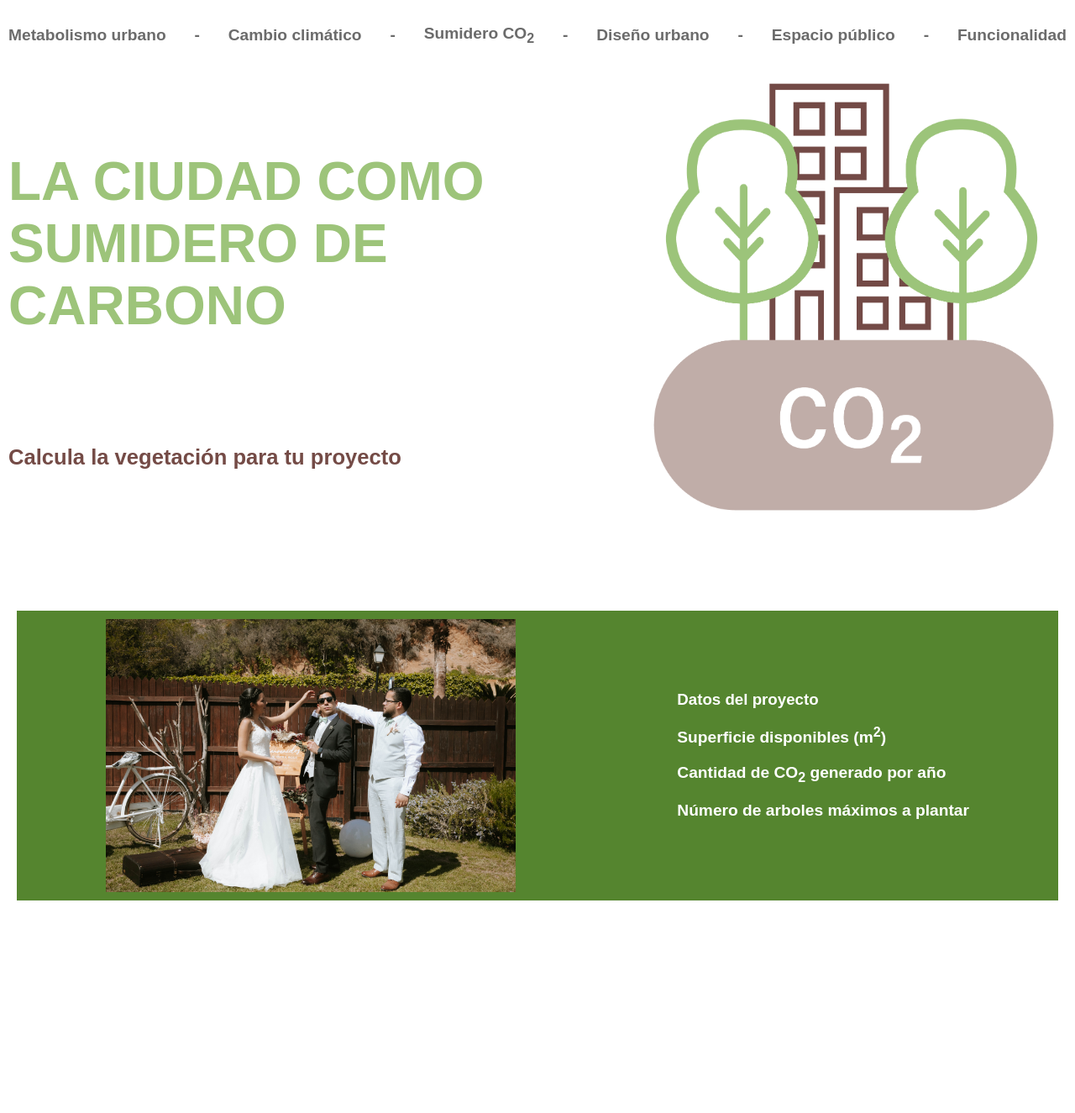
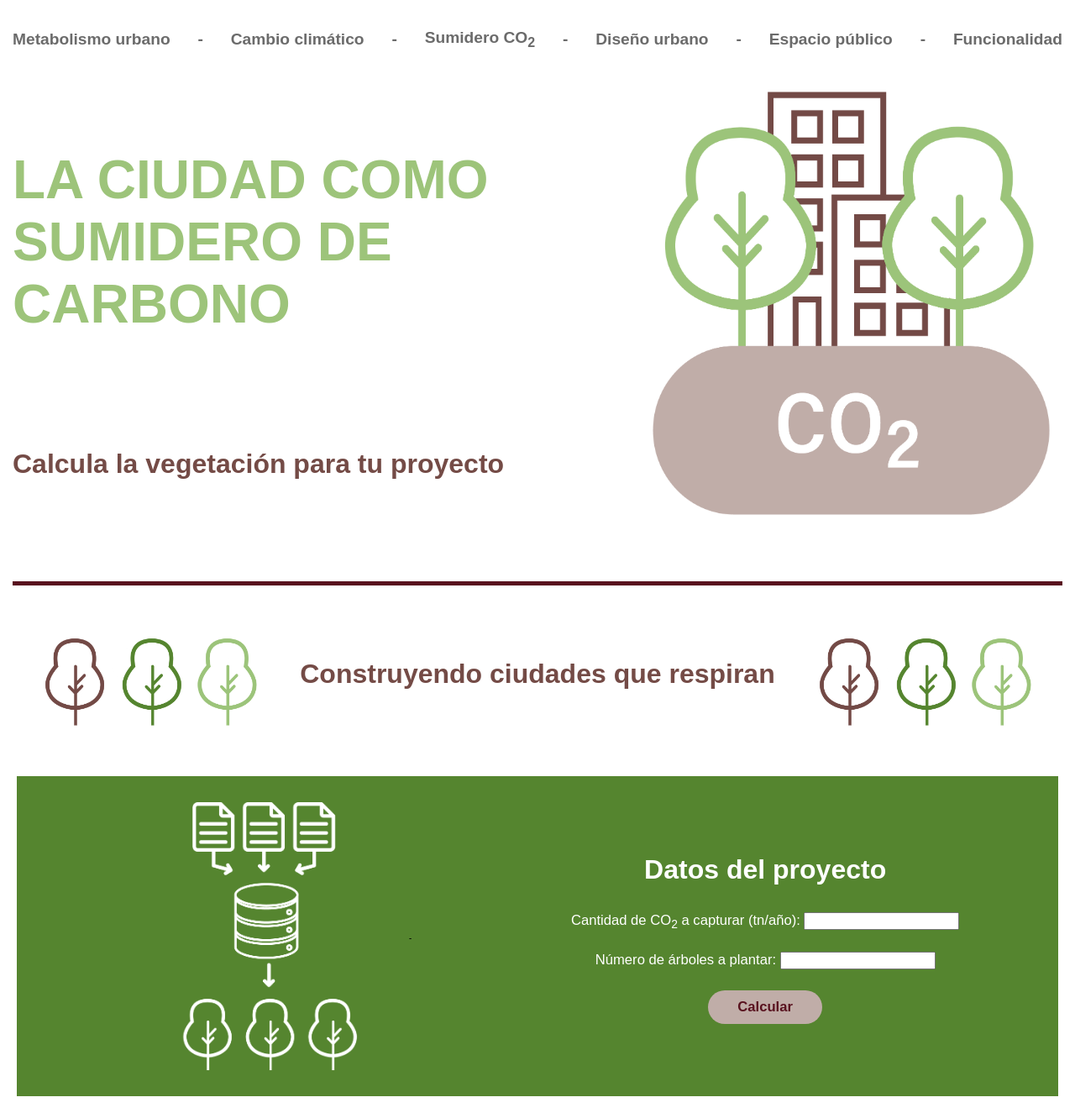
Before and after one commit to Rizquez/eco_balance, a Flask app: page / in a window 1280 px wide. Shown: the whole page at 84% size. Before the commit the page ends 1072 px from the top, so only its background shows below. Run offline with Flask 3, Linux system fonts and the light colour scheme.

Commit message:
Culminacion de la primera version para la insercion de datos

```diff
--- a/src/routes/routes.py
+++ b/src/routes/routes.py
@@ -1,7 +1,7 @@
 # -------------------------------------------------------------------------------------------------------------------------------------------------
 # IMPORTACION DE LIBRERIAS
 
-from flask import Flask, render_template, redirect
+from flask import Flask, render_template, redirect, request
 # -------------------------------------------------------------------------------------------------------------------------------------------------
 
 # Instanciamos la app
@@ -9,10 +9,20 @@ app = Flask(__name__, template_folder='../templates', static_folder='../static')
 
 
 # Ruta raiz para el calculo
-@app.route('/', methods=['GET'])
+@app.route('/', methods=['GET', 'POST'])
 def home():
+
+    # Verificamos si se enviaron datos
+    if request.method == 'POST':
+
+        # Extraemos los datos de la peticion
+        co2_capture = request.form.get('co2-capture')
+        tree_number = request.form.get('tree-number')
+
+        return render_template('index.html', co2_capture=co2_capture, tree_number=tree_number)
+
+    # Si no es POST, simplemente cargamos la pagina sin datos de resultado
     return render_template('index.html')
-
 
 # Manejador de errores mas comunes
 @app.errorhandler(404)
--- a/src/static/styles.css
+++ b/src/static/styles.css
@@ -18,74 +18,110 @@ body {
     max-width: 1440px;
 }
 
-.container {
-    margin: 10px;
+h3 {
+    font-size: 2.5vw;
+}
+
+.container-general {
+    margin: 15px;
     display: flex;
     justify-content: space-between;
     align-items: center;
 }
 
-.logo-txt {
+.container-general p {
+    color: var(--gris);
+    font-weight: bold;
+    font-size: 1.5vw;
+}
+
+.container-arboles {
+    display: flex;
+    justify-content: space-evenly;
+}
+
+.container-arboles h2 {
+    color: var(--marron);
+    font-size: 2.5vw;
+}
+
+.container-logo-txt {
     display: flex;
     flex-direction: column;
     justify-content: space-between;
     gap: 50px;
 }
 
-.logo-txt h1 {
+.container-logo-txt h1 {
     font-size: 5vw;
     color: var(--verde-claro);
 }
 
-.logo-txt h3 {
-    font-size: 2vw;
+.container-logo-txt h3 {
     color: var(--marron);
 }
 
-.container img {
-    max-width: 40%;
-    height: auto;
-}
-
-.container p {
-    color: var(--gris);
-    font-weight: bold;
-    font-size: 1.5vw;
-}
-
-
-
-
-
-
-
-
-
-/* EN REVISION */
 .container-data {
-    padding: 10px;
     margin: 20px;
-    margin-top: 100px;
+    padding: 25px;
     background-color: var(--verde-oscuro);
     display: flex;
     justify-content: space-around;
     align-items: center;
 }
 
-.container-data p, h3 {
+.container-data label, h3 {
     color: var(--blanco);
 }
 
+.container-data h3, label {
+    text-align: center;
+}
 
+.container-data label, button {
+    font-size: 1.3vw;
+}
 
+.container-data button {
+    color: var(--vino);
+    background-color: var(--beige);
+    font-weight: bold;
+    padding: 10px 35px;
+    border: none;
+    cursor: pointer;
+    border-radius: 30px;
+    text-decoration: none;
+}
 
+.space-element {
+    padding-bottom: 25px;
+    text-align: center;
+}
 
+.img-logo-tfg {
+    max-width: 40%;
+    height: auto;
+}
 
+.img-logo-bbdd {
+    max-width: 30%;
+    height: auto;
+}
 
+.img-arboles {
+    max-width: 20%;
+    height: auto;
+}
 
+.line-horizontal {
+    height: 5px;
+    background-color: var(--vino);
+    margin: 60px 15px;
+}
 
-
-
+.div-space {
+    margin: 60px;
+}
 
 /* Estilos para el fichero page_error */
 .img_err_body, .img_err_html
@@ -96,7 +132,7 @@ body {
 
 .img_err_bg
 {
-    background-image: url('https://cdn2.hubspot.net/hubfs/242200/shutterstock_774749455.jpg');
+    background-image: url('../static/image/image-error.jpg');
     height: 100%;
     background-position: center;
     background-repeat: no-repeat;
--- a/src/templates/index.html
+++ b/src/templates/index.html
@@ -4,8 +4,7 @@
         <link rel="stylesheet" type="text/css" href="./static/styles.css"/>
     </head>
     <body>
-
-        <section class="container">
+        <section class="container-general">
             <p>Metabolismo urbano</p>
             <p> - </p>
             <p>Cambio climático</p>
@@ -19,25 +18,59 @@
             <p>Funcionalidad</p>
         </section>
 
-
-        <section class="container">
-            <div class="logo-txt">
+        <section class="container-general">
+            <div class="container-logo-txt">
                 <h1>LA CIUDAD COMO SUMIDERO DE CARBONO</h1>
                 <h3>Calcula la vegetación para tu proyecto</h3>
             </div>
-            <img src="{{url_for('static', filename='image/logo-tfg.png')}}" alt="Logo TFG"/>
+            <img class="img-logo-tfg" src="{{url_for('static', filename='image/logo-tfg.png')}}" alt="Logo TFG"/>
+        </section>
+
+        <div class="line-horizontal"></div>
+
+        <section class="container-arboles">
+            <img class="img-arboles" src="{{url_for('static', filename='image/logo-arboles.png')}}" alt="Logo Arboles"/>
+            <h2>Construyendo ciudades que respiran</h2>
+            <img class="img-arboles" src="{{url_for('static', filename='image/logo-arboles.png')}}" alt="Logo Arboles"/>
+        </section>
+
+        <div class="div-space"></div>
+
+        <section class="container-general container-data">
+            <img class="img-logo-bbdd" src="{{url_for('static', filename='image/logo-bbdd.png')}}" alt="Logo Datos"/>
+            <div class="">
+                <h3>Datos del proyecto</h3>
+                <form action="{{url_for('home')}}" method="post">
+                    <div class="space-element">
+                        <label for="co2-capture">Cantidad de CO<sub>2</sub> a capturar (tn/año):</label>
+                        <input type="number" id="co2-capture" name="co2-capture" min="0" step="0.01" required>
+                    </div>
+                    <div class="space-element">
+                        <label for="tree-number">Número de árboles a plantar:</label>
+                        <input type="number" id="tree-number" name="tree-number" min="0" step="1" required>
+                    </div>
+                    <div class="space-element">
+                        <button type="submit">Calcular</button>
+                    </div>
+                </form>
+            </div>
         </section>
 
 
-        <section class="container container-data">
-            <img src="{{url_for('static', filename='image/GW6A6175.jpg')}}" alt="Logo Datos"/>
+
+
+        <section>
+            {% if co2_capture and tree_number %}
             <div>
-                <h3>Datos del proyecto</h3>
-                <p>Superficie disponibles (m<sup>2</sup>)</p>
-                <p>Cantidad de CO<sub>2</sub> generado por año</p>
-                <p>Número de arboles máximos a plantar</p>
+                <h4>Resultados del Cálculo:</h4>
+                <p>Cantidad de CO<sub>2</sub> a capturar: {{ co2_capture }} tn/año</p>
+                <p>Número de árboles a plantar: {{ tree_number }}</p>
             </div>
+            {% endif %}
         </section>
+
+
+
 
     </body>
 </html>
```
Also changed, not shown: src/static/image/GW6A6175.jpg (deleted), src/static/image/image-error.jpg (added), src/static/image/logo-arboles.png (added), src/static/image/logo-bbdd.png (added).
